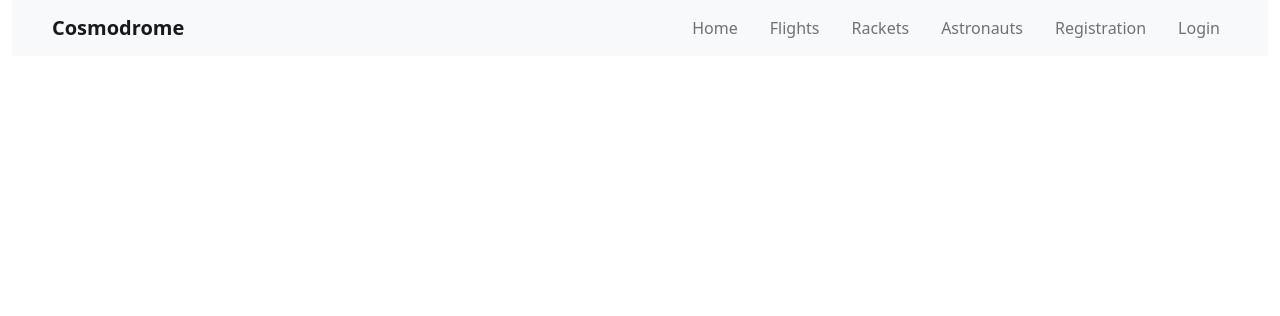
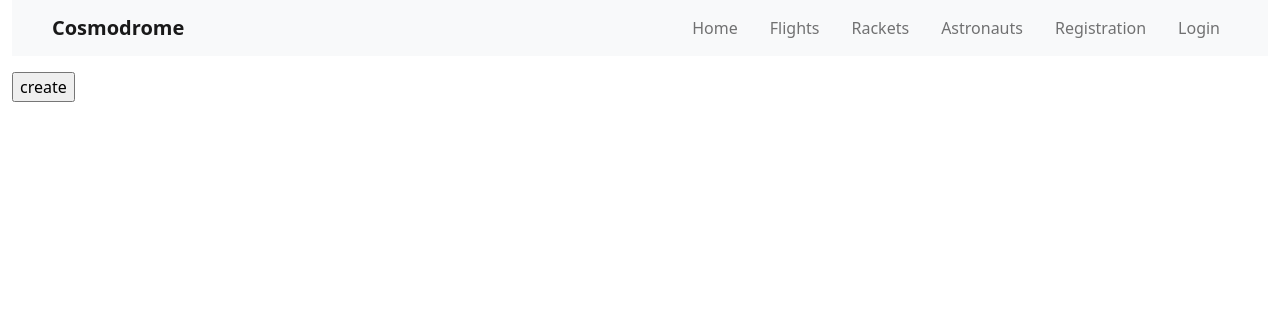
Before and after one commit to Timur5050/cosmodrome, a Django app: page /flights/ in a window 1280 px wide. Shown: the top 316 px of the page. Run offline with Django 5.2, Linux system fonts and the light colour scheme; data that the repository does not hold is empty.

Commit message:
added creating new flight button

```diff
--- a/templates/hangar/flight_list.html
+++ b/templates/hangar/flight_list.html
@@ -9,5 +9,8 @@
   </li>
   {% endfor %}
 </ul>
+<form action="{% url 'hangar:flight-create' %}" method="get">
+  <input type="submit" value="create">
+</form>
 
 {% endblock %}
```
